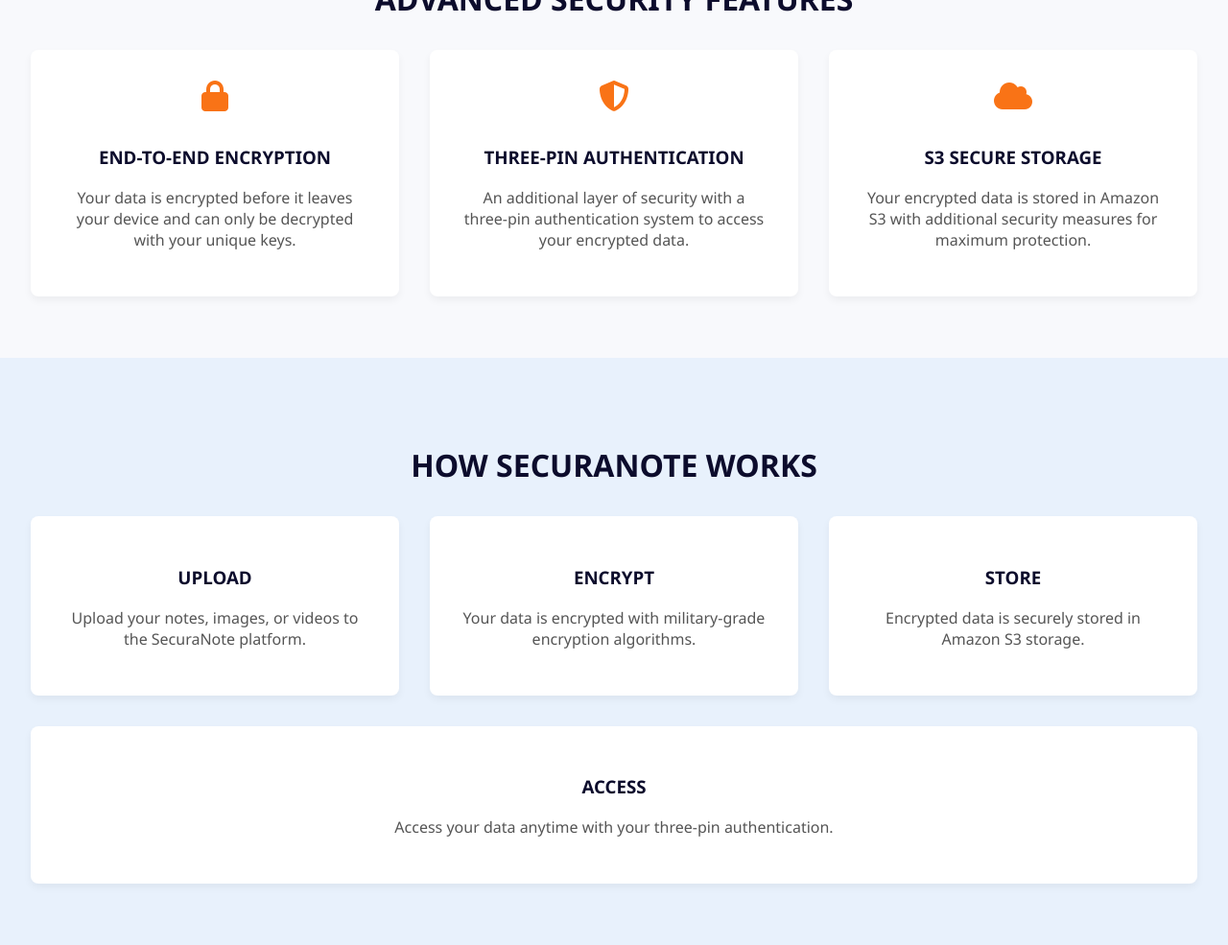
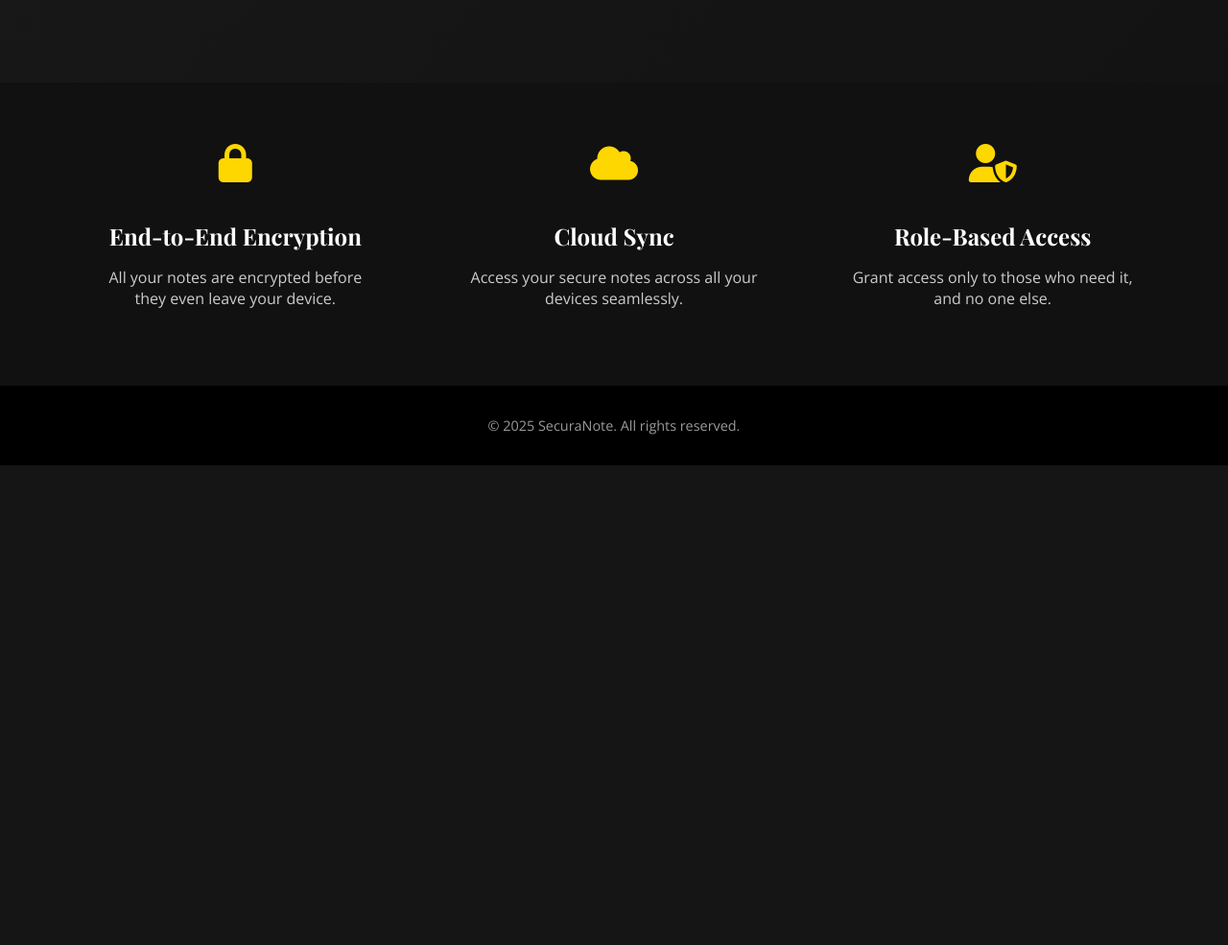
Before and after one commit to Aparna-26-02/Securanote, a Flask app: page / in a window 1280 px wide. Shown: the part 649-1634 px from the top of the page at 96% size. After the commit the page ends 1134 px from the top, so only its background shows below. Run offline with Flask 3, Linux system fonts and the light colour scheme; parts of the project's set-up code (start-up, migrations or seed data) failed here and were passed over.

Commit message:
Update index.html

```diff
--- a/Securanote/securanote/templates/index.html
+++ b/Securanote/securanote/templates/index.html
@@ -1,195 +1,217 @@
 <!DOCTYPE html>
 <html lang="en">
 <head>
-  <meta charset="UTF-8" />
-  <meta name="viewport" content="width=device-width, initial-scale=1.0" />
-  <title>SecuraNote - Secure Your Digital Assets</title>
+  <meta charset="UTF-8">
+  <title>SecuraNote - Next-Gen Security for Your Digital Assets</title>
+  <meta name="viewport" content="width=device-width, initial-scale=1.0">
+  <link href="https://fonts.googleapis.com/css2?family=Playfair+Display:wght@700&family=Open+Sans&display=swap" rel="stylesheet">
   <link rel="stylesheet" href="https://cdnjs.cloudflare.com/ajax/libs/font-awesome/6.4.0/css/all.min.css">
-  <link rel="stylesheet" href="https://cdnjs.cloudflare.com/ajax/libs/animate.css/4.1.1/animate.min.css"/>
   <style>
     body {
       margin: 0;
-      font-family: 'Segoe UI', sans-serif;
-      background: #f8f9fc;
+      font-family: 'Open Sans', sans-serif;
+      color: #fff;
+      overflow-x: hidden;
+      background: linear-gradient(135deg, #1a1a1a, #111);
     }
-    header {
-      background: white;
+
+    .custom-cursor {
+      width: 20px;
+      height: 20px;
+      border: 2px solid gold;
+      border-radius: 50%;
+      position: absolute;
+      pointer-events: none;
+      transition: transform 0.1s ease;
+      z-index: 9999;
+    }
+
+    nav {
       display: flex;
       justify-content: space-between;
       align-items: center;
-      padding: 1rem 2rem;
-      box-shadow: 0 2px 4px rgba(0, 0, 0, 0.1);
+      padding: 1.5rem 3rem;
+      background-color: rgba(0, 0, 0, 0.7);
+      backdrop-filter: blur(10px);
     }
-    .logo {
+
+    nav h1 {
+      font-family: 'Playfair Display', serif;
+      font-size: 2rem;
+      color: gold;
+      letter-spacing: 1px;
+    }
+
+    nav ul {
+      list-style: none;
       display: flex;
+      gap: 2rem;
+    }
+
+    nav ul li a {
+      text-decoration: none;
+      color: #fff;
+      font-weight: bold;
+      transition: color 0.3s;
+    }
+
+    nav ul li a:hover {
+      color: gold;
+    }
+
+    .hero {
+      display: flex;
+      flex-direction: row;
       align-items: center;
-      font-weight: bold;
+      justify-content: space-between;
+      padding: 5rem 3rem;
+      position: relative;
+    }
+
+    .hero-content {
+      flex: 1;
+      padding-right: 3rem;
+    }
+
+    .hero h2 {
+      font-family: 'Playfair Display', serif;
+      font-size: 3rem;
+      margin-bottom: 1.5rem;
+      color: #f9f9f9;
+    }
+
+    .hero p {
       font-size: 1.2rem;
-      color: #0c0c2c;
+      line-height: 1.8;
+      color: #ddd;
     }
-    .logo i {
-      margin-right: 0.5rem;
-      color: #f97316;
-    }
-    nav a {
-      margin: 0 1rem;
-      text-decoration: none;
-      color: #0c0c2c;
-      font-weight: 500;
-    }
-    .cta-button {
-      background: #f97316;
-      color: white;
-      padding: 0.75rem 1.5rem;
-      border: none;
-      border-radius: 4px;
-      font-weight: bold;
-      text-decoration: none;
-    }
-    .hero {
-      padding: 4rem 2rem;
-      background: url('https://www.transparenttextures.com/patterns/dotted-background.png');
-      text-align: left;
-    }
-    .hero h1 {
-      font-size: 3rem;
-      max-width: 700px;
-      line-height: 1.2;
-      font-weight: bold;
-      color: #0c0c2c;
-    }
-    .hero h1 span {
-      background: linear-gradient(to right, #f97316, #65a30d, #10b981);
-      -webkit-background-clip: text;
-      -webkit-text-fill-color: transparent;
-    }
-    .hero p {
-      font-size: 1.1rem;
-      max-width: 600px;
-      margin-top: 1rem;
-      color: #333;
-    }
+
     .hero-buttons {
       margin-top: 2rem;
     }
+
     .hero-buttons a {
-      padding: 0.9rem 2rem;
+      padding: 0.8rem 1.5rem;
+      margin-right: 1rem;
+      background: gold;
+      color: #111;
+      border-radius: 8px;
+      text-decoration: none;
       font-weight: bold;
-      border-radius: 4px;
-      margin-right: 1rem;
-      display: inline-block;
-      text-decoration: none;
+      transition: background 0.3s ease;
     }
-    .btn-primary {
-      background-color: #f97316;
-      color: white;
+
+    .hero-buttons a:hover {
+      background: #ffcc00;
     }
-    .btn-outline {
-      border: 2px solid #f97316;
-      color: #f97316;
-      background-color: white;
+
+    .hero-animation {
+      flex: 1;
     }
-    .section {
-      padding: 4rem 2rem;
+
+    .hero-animation img {
+      width: 100%;
+      animation: float 6s ease-in-out infinite;
     }
-    .section h2 {
-      text-align: center;
-      font-size: 2rem;
-      margin-bottom: 2rem;
-      color: #0c0c2c;
+
+    @keyframes float {
+      0% { transform: translateY(0px); }
+      50% { transform: translateY(-20px); }
+      100% { transform: translateY(0px); }
     }
-    .features, .how-it-works {
+
+    .features {
+      background: #111;
+      padding: 4rem 3rem;
       display: flex;
-      justify-content: center;
-      flex-wrap: wrap;
-      gap: 2rem;
-    }
-    .card {
-      flex: 1 1 300px;
-      background: white;
-      border-radius: 8px;
-      box-shadow: 0 4px 8px rgba(0,0,0,0.05);
-      padding: 2rem;
+      justify-content: space-around;
       text-align: center;
     }
-    .card i {
-      font-size: 2rem;
-      color: #f97316;
+
+    .feature {
+      max-width: 300px;
+    }
+
+    .feature i {
+      font-size: 2.5rem;
+      color: gold;
       margin-bottom: 1rem;
     }
-    .card h3 {
-      color: #0c0c2c;
+
+    .feature h3 {
+      font-family: 'Playfair Display', serif;
+      font-size: 1.5rem;
+      margin-bottom: 1rem;
     }
-    .card p {
-      color: #555;
+
+    .feature p {
+      color: #ccc;
+    }
+
+    footer {
+      text-align: center;
+      padding: 2rem;
+      background: #000;
+      color: #999;
+      font-size: 0.9rem;
     }
   </style>
 </head>
 <body>
-  <header>
-    <div class="logo">
-      <i class="fas fa-lock"></i> SECURANOTE
-    </div>
+  <div class="custom-cursor" id="cursor"></div>
+
   <nav>
-      <a href="#features">FEATURES</a>
-      <a href="#security">SECURITY</a>
-      <a href="#pricing">PRICING</a>
-      <a href="#about">ABOUT</a>
-      <a href="login.html">LOGIN</a>
+    <h1>SecuraNote</h1>
+    <ul>
+      <li><a href="login.html">Login</a></li>
+      <li><a href="register.html">Register</a></li>
+      <li><a href="#">Contact Us</a></li>
+      <li><a href="#">Help</a></li>
+    </ul>
   </nav>
-    <a href="register.html" class="cta-button">GET STARTED</a>
-  </header>
 
   <section class="hero">
-    <h1>NEXT-GEN <span>SECURITY</span> FOR YOUR DIGITAL ASSETS</h1>
-    <p>Military-grade encryption for your notes, images, and videos with three-pin authentication and secure S3 storage.</p>
+    <div class="hero-content">
+      <h2>Next-Gen Security for Your Digital Assets</h2>
+      <p>SecuraNote offers military-grade encryption and secure cloud syncing for your sensitive data and notes. Your privacy is our top priority, always.</p>
       <div class="hero-buttons">
-      <a href="#" class="btn-primary">START ENCRYPTING</a>
-      <a href="#" class="btn-outline">LEARN MORE</a>
+        <a href="register.html">Get Started</a>
+        <a href="#">Learn More</a>
+      </div>
+    </div>
+    <div class="hero-animation">
+      <img src="https://assets7.lottiefiles.com/packages/lf20_1pxqjqps.json" alt="Secure animation" />
     </div>
   </section>
 
-  <section id="features" class="section">
-    <h2>ADVANCED SECURITY FEATURES</h2>
-    <div class="features">
-      <div class="card">
+  <section class="features">
+    <div class="feature">
       <i class="fas fa-lock"></i>
-        <h3>END-TO-END ENCRYPTION</h3>
-        <p>Your data is encrypted before it leaves your device and can only be decrypted with your unique keys.</p>
+      <h3>End-to-End Encryption</h3>
+      <p>All your notes are encrypted before they even leave your device.</p>
     </div>
-      <div class="card">
-        <i class="fas fa-shield-alt"></i>
-        <h3>THREE-PIN AUTHENTICATION</h3>
-        <p>An additional layer of security with a three-pin authentication system to access your encrypted data.</p>
+    <div class="feature">
+      <i class="fas fa-cloud"></i>
+      <h3>Cloud Sync</h3>
+      <p>Access your secure notes across all your devices seamlessly.</p>
     </div>
-      <div class="card">
-        <i class="fas fa-cloud"></i>
-        <h3>S3 SECURE STORAGE</h3>
-        <p>Your encrypted data is stored in Amazon S3 with additional security measures for maximum protection.</p>
-      </div>
+    <div class="feature">
+      <i class="fas fa-user-shield"></i>
+      <h3>Role-Based Access</h3>
+      <p>Grant access only to those who need it, and no one else.</p>
     </div>
   </section>
 
-  <section id="how-it-works" class="section" style="background: #e8f1fc;">
-    <h2>HOW SECURANOTE WORKS</h2>
-    <div class="how-it-works">
-      <div class="card">
-        <h3>UPLOAD</h3>
-        <p>Upload your notes, images, or videos to the SecuraNote platform.</p>
-      </div>
-      <div class="card">
-        <h3>ENCRYPT</h3>
-        <p>Your data is encrypted with military-grade encryption algorithms.</p>
-      </div>
-      <div class="card">
-        <h3>STORE</h3>
-        <p>Encrypted data is securely stored in Amazon S3 storage.</p>
-      </div>
-      <div class="card">
-        <h3>ACCESS</h3>
-        <p>Access your data anytime with your three-pin authentication.</p>
-      </div>
-    </div>
-  </section>
+  <footer>
+    &copy; 2025 SecuraNote. All rights reserved.
+  </footer>
+
+  <script>
+    const cursor = document.getElementById('cursor');
+    document.addEventListener('mousemove', e => {
+      cursor.style.left = `${e.pageX}px`;
+      cursor.style.top = `${e.pageY}px`;
+    });
+  </script>
 </body>
 </html>
```
Lines whose indentation alone changed are shown as unchanged.
